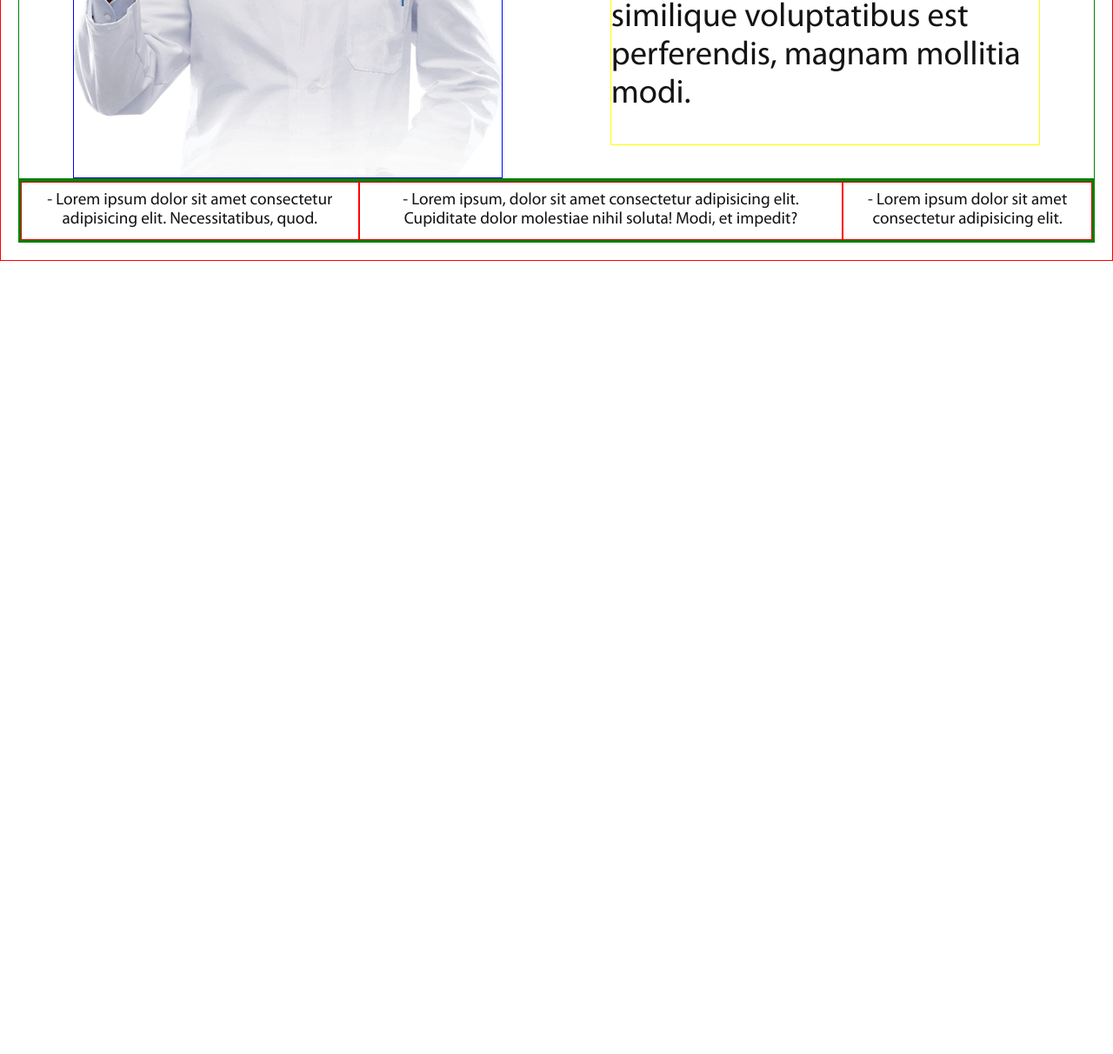
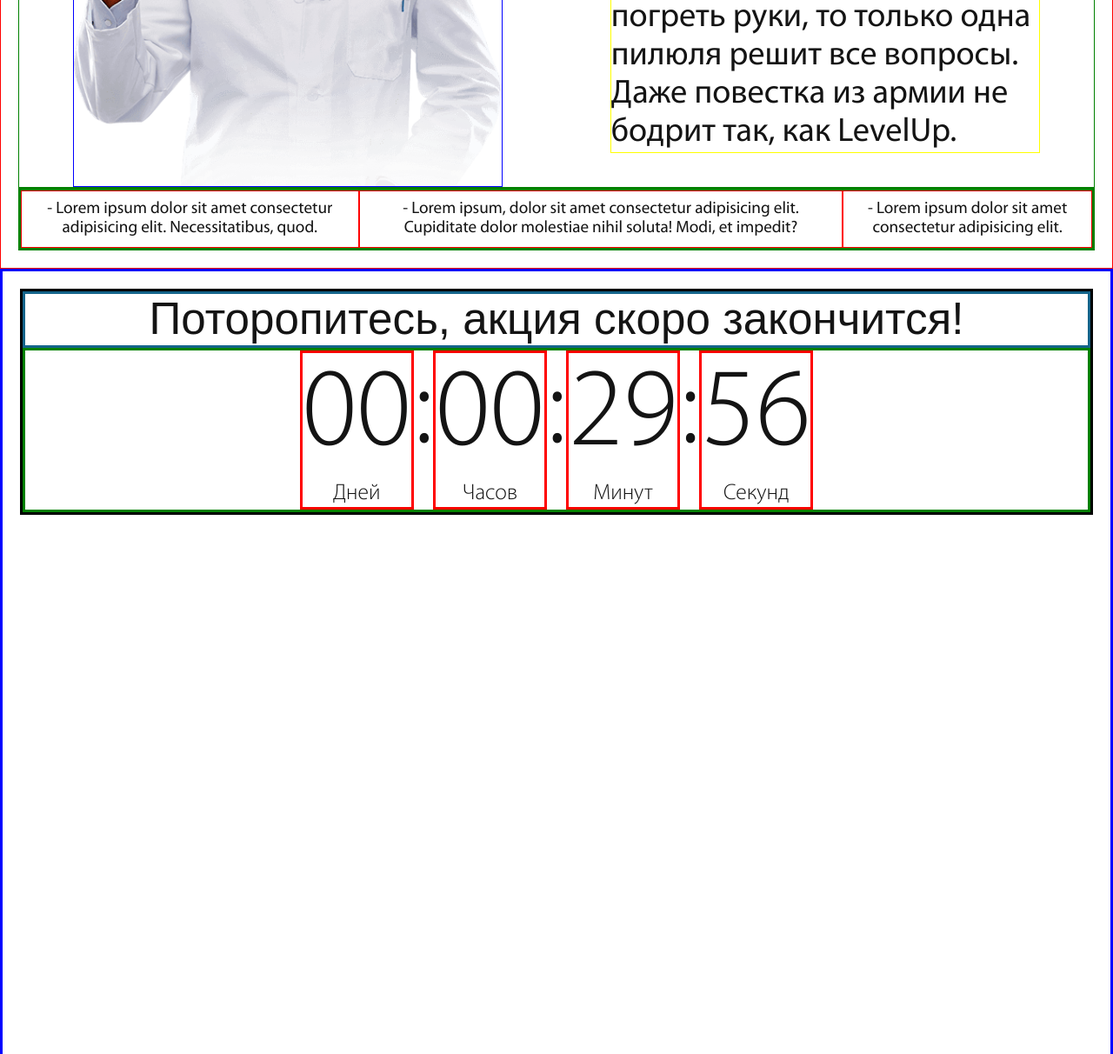
Before and after one commit to quantumVector/levelUp, a plain HTML site: page index.html in a window 1280 px wide. Shown: the part 2314-3526 px from the top of the page at 87% size. Before the commit the page ends 2614 px from the top, so only its background shows below. Drawn offline with Linux system fonts and the light colour scheme; a web font is replaced by a local one.

Commit message:
Создан таймер

```diff
--- a/index.html
+++ b/index.html
@@ -106,7 +106,7 @@
   <section class="info">
     <div class="info__content">
       <img class="info__img" src="assets/doctor2.png" alt="doc">
-      <p class="info__text">Lorem ipsum, dolor sit amet consectetur adipisicing elit. Quam nulla quaerat laudantium quis iure. Maxime amet laborum, odit id doloribus earum consectetur in dolorum omnis recusandae similique voluptatibus est perferendis, magnam mollitia modi.
+      <p class="info__text">LevelUp - новейший препарат, созданный ведущим учëными и является революцией среди прочего обмана и скама. Если ваша девушка зевает по утрам, а зимой не может погреть руки, то только одна пилюля решит все вопросы. Даже повестка из армии не бодрит так, как LevelUp.
       </p>
     </div>
     <div class="property">
@@ -120,7 +120,37 @@
     </div>
   </section>
 
+  <footer class="footer">
+    <div class="timer footer__timer">
+      <div class="timer__title">Поторопитесь, акция скоро закончится!</div>
+      <div class="timer__wrap">
+        <div class="timer__item">
+          <div class="timer__val timer__days">00</div>
+          <div class="timer__text">Дней</div>
+        </div>
+        <div class="timer__separator">:</div>
+        <div class="timer__item">
+          <div class="timer__val timer__hours">00</div>
+          <div class="timer__text">Часов</div>
+        </div>
+        <div class="timer__separator">:</div>
+        <div class="timer__item">
+          <div class="timer__val timer__minutes">00</div>
+          <div class="timer__text">Минут</div>
+        </div>
+        <div class="timer__separator">:</div>
+        <div class="timer__item">
+          <div class="timer__val timer__seconds">00</div>
+          <div class="timer__text">Секунд</div>
+        </div>
+      </div>
+    </div>
+
+    <form action="#" class="form footer__form"></form>
+  </footer>
+
   <script src="js/slider.js"></script>
+  <script src="js/timer.js"></script>
 </body>
 
 </html>
--- /dev/null
+++ b/js/timer.js
@@ -0,0 +1,23 @@
+function startTimer(duration) {
+  let timer = duration;
+  let minutes;
+  let seconds;
+
+  setInterval(function () {
+    minutes = parseInt(timer / 60, 10)
+    seconds = parseInt(timer % 60, 10);
+
+    minutes = minutes < 10 ? "0" + minutes : minutes;
+    seconds = seconds < 10 ? "0" + seconds : seconds;
+
+    document.querySelector('.timer__minutes').innerHTML = minutes;
+    document.querySelector('.timer__seconds').innerHTML = seconds;
+
+    if (--timer < 0) timer = duration;
+  }, 1000);
+}
+
+document.addEventListener("DOMContentLoaded", () => {
+  const duration = 60 * 30;
+  startTimer(duration);
+});
--- /dev/null
+++ b/sass/_footer.sass
@@ -0,0 +1,38 @@
+.footer
+  padding: 20px
+  border: 3px solid blue
+  &__timer
+  &__form
+
+.timer
+  border: 3px solid black
+  &__title
+    border: 3px solid #14648a
+    font-size: 4vw
+    text-align: center
+    +bold
+  &__wrap
+    display: flex
+    justify-content: center
+    border: 3px solid green
+  &__item
+    display: flex
+    flex-direction: column
+    align-items: center
+    border: 3px solid red
+  &__days
+  &__hours
+  &__minutes
+  &__seconds
+  &__separator
+    font-size: 10vw
+    +light
+  &__val
+    font-size: 10vw
+    +light
+  &__text
+    font-size: 2vw
+    +light
+
+.form
+  padding-bottom: 600px
--- a/sass/style.sass
+++ b/sass/style.sass
@@ -6,3 +6,4 @@
 @import composition
 @import slider
 @import info
+@import footer
```
Also changed, not shown: css/style.css, 1 other file.
